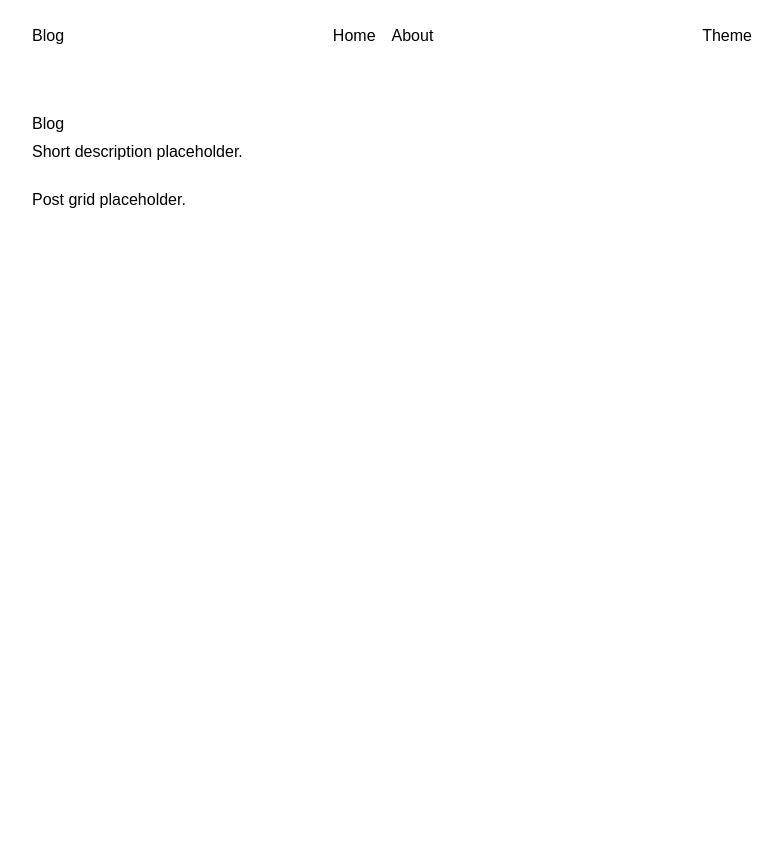
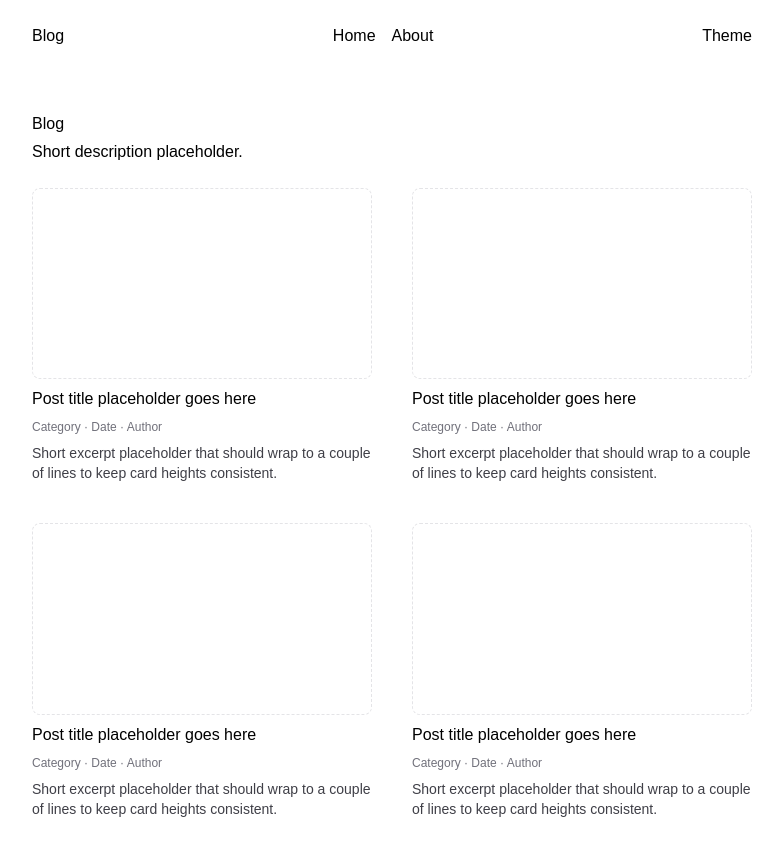
Before and after one commit to jasonjamesmoore/blog-mockup, a Next.js app: page / in a window 1280 px wide. Shown: the top 856 px of the page, without its empty margins (248-1031 px from the left). Before the commit the page ends 800 px from the top, so only its background shows below. Built offline with nearby package versions, Linux system fonts and the light colour scheme.

Commit message:
feat: add post grid placeholders

```diff
--- a/src/app/page.tsx
+++ b/src/app/page.tsx
@@ -18,7 +18,25 @@ export default function Home() {
               <h1>Blog</h1>
               <p>Short description placeholder.</p>
             </div>
-            <div>Post grid placeholder.</div>
+            <div className="grid grid-cols-1 gap-10 md:grid-cols-2">
+              {Array.from({ length: 4 }).map((_, index) => (
+                <div key={index} className="space-y-2">
+                  <div className="aspect-video w-full rounded-lg border border-dashed border-zinc-200" />
+                  <div className="space-y-2">
+                    <div className="font-medium text-black">
+                      Post title placeholder goes here
+                    </div>
+                    <div className="text-xs text-zinc-500">
+                      Category · Date · Author
+                    </div>
+                    <div className="text-sm text-zinc-700">
+                      Short excerpt placeholder that should wrap to a couple of
+                      lines to keep card heights consistent.
+                    </div>
+                  </div>
+                </div>
+              ))}
+            </div>
           </div>
         </div>
       </main>
```
